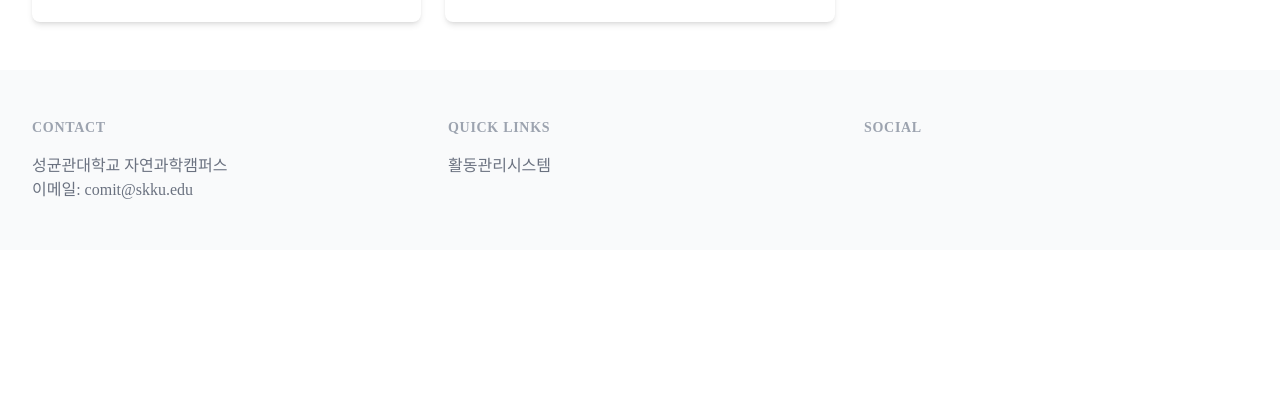
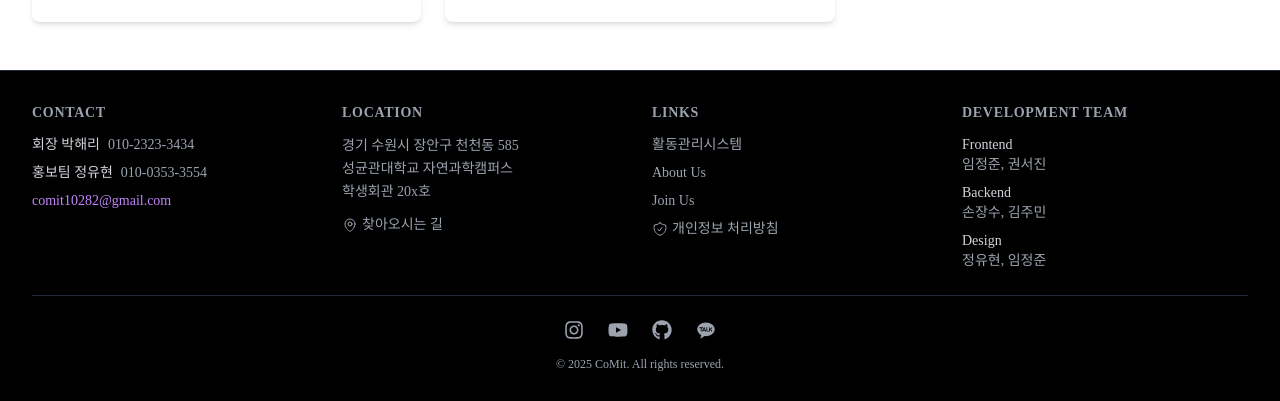
Before and after one commit to skku-comit/comit.main-frontend, a Next.js app: page /community in a window 1280 px wide. Shown: the part 926-1327 px from the top of the page. Before the commit the page ends 1176 px from the top, so only its background shows below. Built offline with nearby package versions, Linux system fonts and the light colour scheme.

Commit message:
feat: landing page content and style half + footer improvment

```diff
--- a/src/app/lib/mock/members.ts
+++ b/src/app/lib/mock/members.ts
@@ -6,7 +6,7 @@ export const executives: Member[] = [
     name: '김성현',
     role: '회장',
     generation: 10,
-    profileImage: '/images/members/president.jpg',
+    profileImage: '/images/lib/profile-1.jpg',
     description: '10기 회장을 맡고 있습니다. 웹 개발과 AI에 관심이 많습니다.',
     skills: ['React', 'TypeScript', 'Node.js', 'Python'],
     github: 'https://github.com/president',
@@ -18,7 +18,7 @@ export const executives: Member[] = [
     name: '이지원',
     role: '부회장',
     generation: 10,
-    profileImage: '/images/members/vice-president.jpg',
+    profileImage: '/images/lib/profile-2.jpg',
     description: '10기 부회장입니다. 백엔드 개발을 주로 담당하고 있습니다.',
     skills: ['Java', 'Spring', 'MySQL', 'AWS'],
     github: 'https://github.com/vice-president',
--- a/src/app/lib/mock/posts.ts
+++ b/src/app/lib/mock/posts.ts
@@ -11,7 +11,7 @@ export const posts: BlogPost[] = [
     author: members[0],
     category: 'recall',
     tags: ['회고', '2024-1', 'React', '알고리즘'],
-    thumbnailImage: '/images/posts/recall-2024-1.jpg',
+    thumbnailImage: '/images/lib/post-1.jpg',
     createdAt: '2024-06-20',
     views: 128,
     likes: 45,
@@ -30,7 +30,7 @@ export const posts: BlogPost[] = [
     author: members[1],
     category: 'tech',
     tags: ['React', 'React Query', 'Frontend'],
-    thumbnailImage: '/images/posts/react-query.jpg',
+    thumbnailImage: '/images/lib/post-2.jpg',
     createdAt: '2024-05-15',
     views: 256,
     likes: 72,
--- a/src/components/home/CTASection.tsx
+++ b/src/components/home/CTASection.tsx
@@ -2,15 +2,15 @@
 
 import { motion } from 'framer-motion';
 import Link from 'next/link';
-import { ArrowRightIcon, SparklesIcon } from '@heroicons/react/24/outline';
+import { ArrowRightIcon } from '@heroicons/react/24/outline';
 
 export default function CTASection() {
   return (
-    <section className="relative py-24 bg-gradient-to-br from-blue-600 via-blue-700 to-blue-800 overflow-hidden">
+    <section className="relative py-24 bg-black overflow-hidden">
       {/* 배경 효과 */}
       <div className="absolute inset-0">
-        <div className="absolute inset-0 bg-[linear-gradient(to_right,rgba(255,255,255,0.1)_1px,transparent_1px),linear-gradient(to_bottom,rgba(255,255,255,0.1)_1px,transparent_1px)] bg-[size:4rem_4rem]" />
-        <div className="absolute inset-0 bg-blue-600/20 backdrop-blur-[1px]" />
+        <div className="absolute inset-0 bg-[linear-gradient(to_right,rgba(255,255,255,0.05)_1px,transparent_1px),linear-gradient(to_bottom,rgba(255,255,255,0.05)_1px,transparent_1px)] bg-[size:4rem_4rem]" />
+        <div className="absolute inset-0 bg-gradient-to-br from-purple-500/10 via-blue-500/10 to-transparent" />
       </div>
 
       <div className="relative max-w-7xl mx-auto px-4 sm:px-6 lg:px-8">
@@ -21,43 +21,33 @@ export default function CTASection() {
           transition={{ duration: 0.8 }}
           className="text-center"
         >
-          {/* 스파클 아이콘 */}
-          <SparklesIcon className="h-12 w-12 text-blue-200 mx-auto mb-8" />
-
           {/* 메인 텍스트 */}
           <h2 className="text-3xl sm:text-4xl md:text-5xl font-bold text-white mb-6">
-            함께 성장할 준비가 되셨나요?
+            이미 수백 명의 학생들이 코밋을 경험해왔습니다
           </h2>
-          <p className="text-xl text-blue-100 mb-12 max-w-3xl mx-auto">
-            Comit과 함께라면, 여러분의 개발자 꿈을 현실로 만들 수 있습니다.
-            지금 바로 시작하세요!
+          <p className="text-xl text-gray-300 mb-12 max-w-4xl mx-auto leading-relaxed tracking-tighter">
+            컴퓨터 분야에 생소하여 이제 막 코딩을 배우기 시작했거나,
+            이미 숙련되어 더 공부하고 싶은 개발자 모두를 환영합니다.
+            성균관대학교 최대 규모의 코딩 동아리에 가입하여 잊지 못할 대학생활을 시작하세요.
           </p>
 
           {/* CTA 버튼들 */}
           <div className="flex flex-col sm:flex-row gap-4 justify-center">
             <Link
               href="/join"
-              className="inline-flex items-center px-8 py-4 border-2 border-white bg-white text-blue-600 text-lg font-semibold rounded-lg hover:bg-blue-50 transition-colors duration-300"
+              className="inline-flex items-center px-8 py-4 bg-purple-600 text-white text-lg font-semibold rounded-lg hover:bg-purple-700 transition-colors duration-300"
             >
               지원하기
               <ArrowRightIcon className="ml-2 -mr-1 h-5 w-5" />
             </Link>
             <Link
-              href="/contact"
-              className="inline-flex items-center px-8 py-4 border-2 border-white text-white text-lg font-semibold rounded-lg hover:bg-white/10 transition-colors duration-300"
+              href="/about"
+              className="inline-flex items-center px-8 py-4 border border-gray-600 text-gray-300 text-lg font-semibold rounded-lg hover:bg-white/5 transition-colors duration-300"
             >
-              제안하기
+              더 알아보기
               <ArrowRightIcon className="ml-2 -mr-1 h-5 w-5" />
             </Link>
           </div>
-
-          {/* 추가 정보 */}
-          <p className="mt-8 text-blue-200 text-sm">
-            문의사항이 있으신가요?
-            <Link href="/contact" className="underline ml-1 hover:text-white">
-              연락하기
-            </Link>
-          </p>
         </motion.div>
       </div>
     </section>
--- a/src/components/home/FeaturesSection.tsx
+++ b/src/components/home/FeaturesSection.tsx
@@ -1,7 +1,6 @@
 'use client';
 
 import { motion } from 'framer-motion';
-import Image from 'next/image';
 import {
   AcademicCapIcon,
   BookOpenIcon,
@@ -66,8 +65,11 @@ const features = [
 
 export default function FeaturesSection() {
   return (
-    <section className="py-24 bg-gray-50">
-      <div className="max-w-7xl mx-auto px-4 sm:px-6 lg:px-8">
+    <section className="relative bg-black overflow-hidden py-24">
+      {/* 배경 그리드 패턴 */}
+      <div className="absolute inset-0 bg-[linear-gradient(to_right,rgba(255,255,255,0.05)_1px,transparent_1px),linear-gradient(to_bottom,rgba(255,255,255,0.05)_1px,transparent_1px)] bg-[size:4rem_4rem]" />
+
+      <div className="relative max-w-7xl mx-auto px-4 sm:px-6 lg:px-8">
         <motion.div
           initial={{ opacity: 0, y: 20 }}
           whileInView={{ opacity: 1, y: 0 }}
@@ -75,10 +77,10 @@ export default function FeaturesSection() {
           transition={{ duration: 0.8 }}
           className="text-center mb-16"
         >
-          <h2 className="text-3xl sm:text-4xl font-bold text-gray-900 mb-4">
+          <h2 className="text-3xl sm:text-4xl font-bold text-white mb-4">
             다양한 혜택과 기회
           </h2>
-          <p className="text-xl text-gray-600">
+          <p className="text-xl text-gray-400">
             COMIT에서 제공하는 특별한 경험들을 만나보세요
           </p>
         </motion.div>
@@ -92,7 +94,7 @@ export default function FeaturesSection() {
               viewport={{ once: true }}
               transition={{ duration: 0.8, delay: categoryIndex * 0.2 }}
             >
-              <h3 className="text-2xl font-bold text-gray-900 mb-8">
+              <h3 className="text-2xl font-bold text-white mb-8">
                 {category.category}
               </h3>
               <div className="grid grid-cols-1 md:grid-cols-2 lg:grid-cols-3 gap-8">
@@ -103,15 +105,17 @@ export default function FeaturesSection() {
                     whileInView={{ opacity: 1, y: 0 }}
                     viewport={{ once: true }}
                     transition={{ duration: 0.5, delay: index * 0.1 }}
-                    className="bg-white rounded-xl shadow-md hover:shadow-lg transition-shadow p-6"
+                    className="relative group"
                   >
-                    <div className="flex items-center mb-4">
-                      <div className="p-2 bg-blue-100 rounded-lg mr-4">
-                        <feature.icon className="h-6 w-6 text-blue-600" />
+                    <div className="bg-gray-900/50 backdrop-blur-sm rounded-2xl border border-gray-800 hover:border-gray-700 transition-all duration-300 p-6">
+                      <div className="flex items-center mb-4">
+                        <div className="p-2 bg-white/5 rounded-lg mr-4 group-hover:bg-white/10 transition-colors">
+                          <feature.icon className="h-6 w-6 text-purple-400" />
+                        </div>
+                        <h4 className="text-lg font-semibold text-white">{feature.title}</h4>
                       </div>
-                      <h4 className="text-lg font-semibold">{feature.title}</h4>
+                      <p className="text-gray-400">{feature.description}</p>
                     </div>
-                    <p className="text-gray-600">{feature.description}</p>
                   </motion.div>
                 ))}
               </div>
--- a/src/components/home/HeroSection.tsx
+++ b/src/components/home/HeroSection.tsx
@@ -117,7 +117,7 @@ export default function HeroSection() {
                   <div className="flex gap-2">
                     {/* Close 버튼 */}
                     <div className="w-3 h-3 rounded-full bg-[#FF5F56] hover:bg-[#FF5F56]/90 relative group cursor-pointer transition-all">
-                      <div className="absolute inset-0 flex items-center justify-center opacity-0 group-hover:opacity-100">
+                      <div className="absolute inset-0 flex items-center justify-center opacity-0 group-hover:opacity-80">
                         <svg className="w-3 h-3 text-black" viewBox="0 0 24 24" fill="currentColor">
                           <path d="M6 18L18 6M6 6l12 12" strokeWidth="3" stroke="currentColor"/>
                         </svg>
@@ -125,7 +125,7 @@ export default function HeroSection() {
                     </div>
                     {/* Minimize 버튼 */}
                     <div className="w-3 h-3 rounded-full bg-[#FFBD2E] hover:bg-[#FFBD2E]/90 relative group cursor-pointer transition-all">
-                      <div className="absolute inset-0 flex items-center justify-center opacity-0 group-hover:opacity-100">
+                      <div className="absolute inset-0 flex items-center justify-center opacity-0 group-hover:opacity-80">
                         <svg className="w-3 h-3 text-black" viewBox="0 0 24 24" fill="currentColor">
                           <path d="M5 12h14" strokeWidth="3" stroke="currentColor"/>
                         </svg>
@@ -133,7 +133,7 @@ export default function HeroSection() {
                     </div>
                     {/* Maximize 버튼 */}
                     <div className="w-3 h-3 rounded-full bg-[#28C940] hover:bg-[#28C940]/90 relative group cursor-pointer transition-all">
-                      <div className="absolute inset-0 flex items-center justify-center opacity-0 group-hover:opacity-100">
+                      <div className="absolute inset-0 flex items-center justify-center opacity-0 group-hover:opacity-80">
                         {/* <svg className="w-2 h-2 text-black" viewBox="0 0 24 24" fill="currentColor">
                           <path d="M19 3H5c-1.1 0-2 .9-2 2v14c0 1.1.9 2 2 2h14c1.1 0 2-.9 2-2V5c0-1.1-.9-2-2-2zm0 16H5V5h14v14z"/>
                         </svg> */}
@@ -157,7 +157,7 @@ export default function HeroSection() {
                     <span className="text-white">.</span>
                     <span className="text-emerald-400">log</span>
                     <span className="text-white">(</span>
-                    <span className="text-amber-200">"<span className='group-hover:bg-white/30 transition-colors'>Welcome to CoMit!</span>"</span>
+                    <span className="text-amber-200">"<span className='group-hover:bg-white/20 transition-colors'>Welcome to CoMit!</span>"</span>
                     <span className="text-white">);</span>
                   </div>
                   <div className="text-white group"><button className='group-hover:opacity-100 opacity-0 rounded-full bg-red-600/85 w-2 h-2 mr-2'></button>{'}'};</div>
@@ -184,7 +184,7 @@ export default function HeroSection() {
                     <span className="text-white">.</span>
                     <span className="text-emerald-400">log</span>
                     <span className="text-white">(</span>
-                    <span className="text-amber-200 group-hover:bg-white/10 transition-colors">"Remember: Every step counts!"</span>
+                    <span className="text-amber-200 transition-colors">"Remember: Every step counts!"</span>
                     <span className="text-white">);</span>
                   </div>
                   <div className="group"><button className='group-hover:opacity-100 opacity-0 rounded-full bg-red-600/85 w-2 h-2 mr-10'></button>
--- a/src/components/home/SellingPointsSection.tsx
+++ b/src/components/home/SellingPointsSection.tsx
@@ -8,26 +8,31 @@ const features = [
     title: '체계적인 학습',
     description: '스터디와 세션을 통한 단계별 성장',
     icon: BookOpenIcon,
-    color: 'text-blue-500',
+    gradient: 'from-purple-500 to-blue-500'
   },
   {
-    title: '학습 기록',
-    description: '포트폴리오 시스템으로 성장 과정 기록',
+    title: '실전 프로젝트',
+    description: '팀 프로젝트로 배우는 실무 경험',
     icon: DocumentTextIcon,
-    color: 'text-green-500',
+    gradient: 'from-blue-500 to-cyan-500'
   },
   {
-    title: '네트워킹',
-    description: '프로젝트와 활동을 통한 실전 경험',
+    title: '개발자 네트워킹',
+    description: '선후배와 함께하는 성장 커뮤니티',
     icon: UserGroupIcon,
-    color: 'text-purple-500',
-  },
+    gradient: 'from-cyan-500 to-emerald-500'
+  }
 ];
 
 export default function SellingPointsSection() {
   return (
-    <section className="py-24 bg-white">
-      <div className="max-w-7xl mx-auto px-4 sm:px-6 lg:px-8">
+    <section className="relative bg-black overflow-hidden">
+      {/* 배경 그리드 패턴 */}
+      <div className="absolute inset-0">
+        <div className="absolute inset-0 -mt-8 bg-[linear-gradient(to_right,rgba(255,255,255,0.07)_1px,transparent_1px),linear-gradient(to_bottom,rgba(255,255,255,0.07)_1px,transparent_1px)] bg-[size:4rem_4rem]" />
+      </div>
+
+      <div className="relative max-w-7xl mx-auto px-4 sm:px-6 lg:px-8 py-24">
         <motion.div
           initial={{ opacity: 0, y: 20 }}
           whileInView={{ opacity: 1, y: 0 }}
@@ -35,10 +40,12 @@ export default function SellingPointsSection() {
           transition={{ duration: 0.8 }}
           className="text-center mb-16"
         >
-          <h2 className="text-3xl sm:text-4xl font-bold text-gray-900 mb-4">
-            개발자를 꿈꾸는 모든 학생들을 위해서- <br/>
-            Comit에서 자유롭게 지식을 공유하고 성장하세요
+          <h2 className="text-3xl font-bold text-white mb-4">
+            Why CoMit?
           </h2>
+          <p className="text-lg text-gray-400">
+            코밋에서만 경험할 수 있는 특별한 가치
+          </p>
         </motion.div>
 
         <div className="grid grid-cols-1 md:grid-cols-3 gap-8">
@@ -49,13 +56,21 @@ export default function SellingPointsSection() {
               whileInView={{ opacity: 1, y: 0 }}
               viewport={{ once: true }}
               transition={{ duration: 0.5, delay: index * 0.2 }}
-              className="relative p-8 bg-white rounded-xl shadow-lg hover:shadow-xl transition-shadow"
+              className="relative group"
             >
-              <div className={`inline-block p-4 rounded-lg ${feature.color} bg-opacity-10 mb-4`}>
-                <feature.icon className={`h-8 w-8 ${feature.color}`} />
+              <div className="relative z-10 bg-gray-900/50 backdrop-blur-sm p-8 rounded-2xl border border-gray-800 hover:border-gray-700 transition-all duration-300">
+                <div className={`absolute inset-0 bg-gradient-to-br ${feature.gradient} opacity-0 group-hover:opacity-5 transition-opacity rounded-2xl`} />
+
+                <div className={`inline-flex p-3 rounded-xl bg-gradient-to-br ${feature.gradient} mb-5`}>
+                  <feature.icon className="h-6 w-6 text-white" />
+                </div>
+                <h3 className="text-xl font-semibold text-white mb-3">
+                  {feature.title}
+                </h3>
+                <p className="text-gray-400">
+                  {feature.description}
+                </p>
               </div>
-              <h3 className="text-xl font-semibold mb-2">{feature.title}</h3>
-              <p className="text-gray-600">{feature.description}</p>
             </motion.div>
           ))}
         </div>
--- a/src/components/layout/Footer.tsx
+++ b/src/components/layout/Footer.tsx
@@ -1,35 +1,143 @@
+import { MapPinIcon, ShieldCheckIcon } from '@heroicons/react/24/outline';
+import {
+  FaInstagram,
+  FaYoutube,
+  FaGithub,
+} from 'react-icons/fa';
+import { RiKakaoTalkFill } from 'react-icons/ri';
+
 export default function Footer() {
   return (
-    <footer className="bg-gray-50">
-      <div className="max-w-7xl mx-auto py-12 px-4 sm:px-6 lg:px-8">
-        <div className="grid grid-cols-1 md:grid-cols-3 gap-8">
+    <footer className="bg-black border-t border-gray-800">
+      <div className="max-w-7xl mx-auto py-8 px-4 sm:px-6 lg:px-8">
+        <div className="grid grid-cols-1 md:grid-cols-4 gap-6">
           {/* Contact Info */}
-          <div>
+          <div className="space-y-3">
             <h3 className="text-sm font-semibold text-gray-400 tracking-wider uppercase">Contact</h3>
-            <p className="mt-4 text-base text-gray-500">
-              성균관대학교 자연과학캠퍼스<br />
-              이메일: comit@skku.edu
-            </p>
+            <div className="space-y-2 text-sm">
+              <p className="text-gray-300">
+                <span className="font-medium">회장 박해리</span>
+                <span className="text-gray-400 ml-2">010-2323-3434</span>
+              </p>
+              <p className="text-gray-300">
+                <span className="font-medium">홍보팀 정유현</span>
+                <span className="text-gray-400 ml-2">010-0353-3554</span>
+              </p>
+              <p className="text-gray-400">
+                <a href="mailto:comit10282@gmail.com" className="text-purple-400 hover:text-purple-300">
+                  comit10282@gmail.com
+                </a>
+              </p>
+            </div>
           </div>
 
-          {/* Quick Links */}
-          <div>
-            <h3 className="text-sm font-semibold text-gray-400 tracking-wider uppercase">Quick Links</h3>
-            <ul className="mt-4 space-y-4">
+          {/* Location */}
+          <div className="space-y-3">
+            <h3 className="text-sm font-semibold text-gray-400 tracking-wider uppercase">Location</h3>
+            <p className="text-sm text-gray-400 leading-relaxed">
+              경기 수원시 장안구 천천동 585<br />
+              성균관대학교 자연과학캠퍼스<br />
+              학생회관 20x호
+            </p>
+            <a
+              href="/location"
+              className="inline-flex items-center text-sm text-gray-400 hover:text-purple-400 transition-colors"
+            >
+              <MapPinIcon className="w-4 h-4 mr-1" />
+              찾아오시는 길
+            </a>
+          </div>
+
+          {/* Quick Links & Legal */}
+          <div className="space-y-3">
+            <h3 className="text-sm font-semibold text-gray-400 tracking-wider uppercase">Links</h3>
+            <ul className="space-y-2 text-sm">
               <li>
-                <a href="https://manage.commit-club.com" className="text-base text-gray-500 hover:text-gray-900">
+                <a href="https://manage.commit-club.com" className="text-gray-400 hover:text-white transition-colors">
                   활동관리시스템
                 </a>
               </li>
-              {/* 다른 링크들 */}
+              <li>
+                <a href="/about" className="text-gray-400 hover:text-white transition-colors">
+                  About Us
+                </a>
+              </li>
+              <li>
+                <a href="/join" className="text-gray-400 hover:text-white transition-colors">
+                  Join Us
+                </a>
+              </li>
+              <li>
+                <a
+                  href="/privacy"
+                  className="inline-flex items-center text-gray-400 hover:text-purple-400 transition-colors"
+                >
+                  <ShieldCheckIcon className="w-4 h-4 mr-1" />
+                  개인정보 처리방침
+                </a>
+              </li>
             </ul>
           </div>
 
-          {/* Social Links */}
-          <div>
-            <h3 className="text-sm font-semibold text-gray-400 tracking-wider uppercase">Social</h3>
-            {/* 소셜 미디어 링크들 */}
+          {/* Development Team */}
+          <div className="space-y-3">
+            <h3 className="text-sm font-semibold text-gray-400 tracking-wider uppercase">Development Team</h3>
+            <div className="space-y-2 text-sm text-gray-400">
+              <p>
+                <span className="font-medium text-gray-300">Frontend</span><br />
+                임정준, 권서진
+              </p>
+              <p>
+                <span className="font-medium text-gray-300">Backend</span><br />
+                손장수, 김주민
+              </p>
+              <p>
+                <span className="font-medium text-gray-300">Design</span><br />
+                정유현, 임정준
+              </p>
+            </div>
           </div>
+        </div>
+
+        {/* SNS Links & Copyright */}
+        <div className="flex flex-col items-center space-y-4 mt-6 pt-6 border-t border-gray-800">
+          <div className="flex space-x-6">
+            <a
+              href="https://instagram.com/comit_skku"
+              target="_blank"
+              rel="noopener noreferrer"
+              className="text-gray-400 hover:text-pink-500 transition-colors"
+            >
+              <FaInstagram size={20} />
+            </a>
+            <a
+              href="https://youtube.com/@comit_skku"
+              target="_blank"
+              rel="noopener noreferrer"
+              className="text-gray-400 hover:text-red-500 transition-colors"
+            >
+              <FaYoutube size={20} />
+            </a>
+            <a
+              href="https://github.com/comit-skku"
+              target="_blank"
+              rel="noopener noreferrer"
+              className="text-gray-400 hover:text-white transition-colors"
+            >
+              <FaGithub size={20} />
+            </a>
+            <a
+              href="https://open.kakao.com/o/comit"
+              target="_blank"
+              rel="noopener noreferrer"
+              className="text-gray-400 hover:text-yellow-400 transition-colors"
+            >
+              <RiKakaoTalkFill size={20} />
+            </a>
+          </div>
+          <p className="text-center text-gray-400 text-xs">
+            © {new Date().getFullYear()} CoMit. All rights reserved.
+          </p>
         </div>
       </div>
     </footer>
```
Also changed, not shown: package.json (+6 -1 lines), src/components/home/ReviewsSection.tsx (+48 -51 lines), src/components/home/ShowoffSection.tsx (+90 -56 lines), 1 other file (tests, documents, lock files or other folders).
